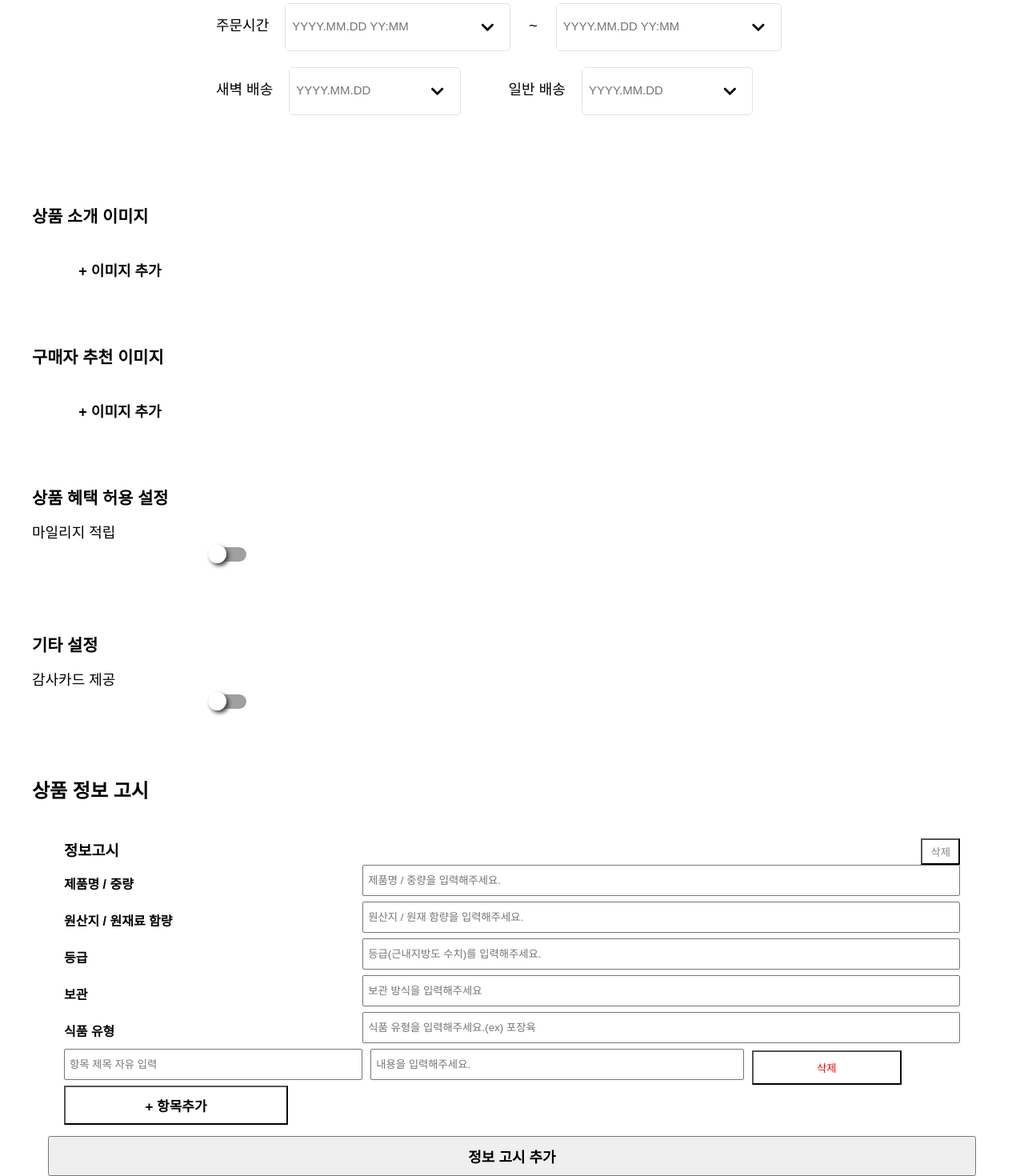
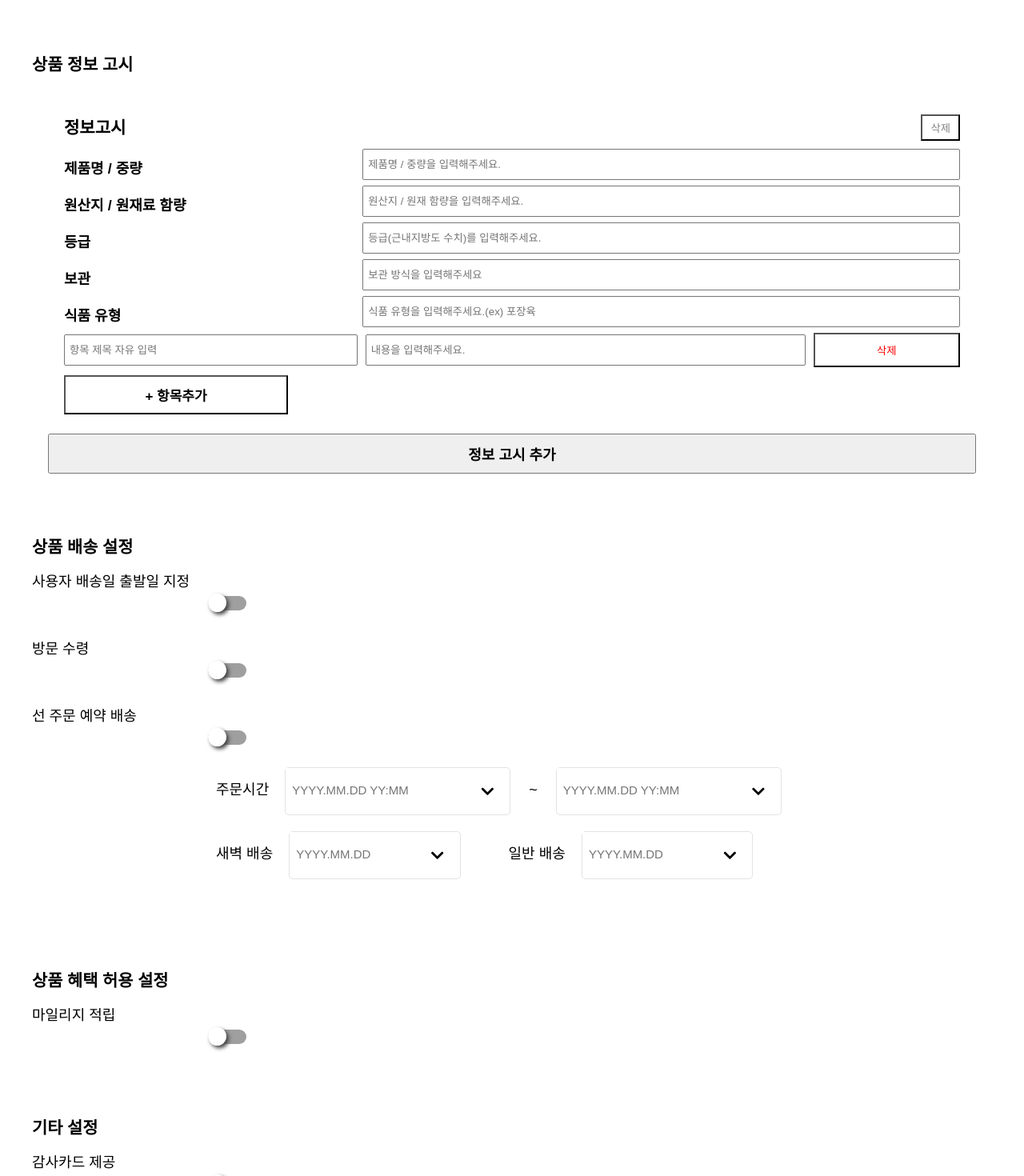
Before and after one commit to wantedPreOnboarding/19_02nd_slr_admin, a React (Create React App) app: page / in a window 1280 px wide. Shown: the part 1960-3430 px from the top of the page at 80% size. Built offline with nearby package versions, Linux system fonts and the light colour scheme.

Commit message:
Modify app.js 컴포넌트 순경 변경 css 통일

```diff
--- a/src/App.jsx
+++ b/src/App.jsx
@@ -10,7 +10,7 @@ import {
   ProductDelivery,
   MileageEtc,
 } from 'Components';
-import { classNames } from 'utils';
+
 import styles from './App.module.css';
 import ProductRegister from 'Components/ProductRegister/ProductRegister';
 
@@ -30,11 +30,10 @@ const App = () => {
       } else if (!temp[prefix][contents]) {
         temp[prefix][contents] = {};
       }
-
       temp[prefix][contents] = value;
     }
 
-    alert(JSON.stringify(temp));
+    alert('결과가 저장되었습니다. 콘솔을 확인해주세요!');
   };
 
   return (
@@ -56,13 +55,16 @@ const App = () => {
             <ProOptMain />
           </Grid>
           <Grid item>
-            <ProductDelivery />
-          </Grid>
-          <Grid item>
             <ProductIntroImg />
           </Grid>
           <Grid item>
             <BuyerRecommendImg />
+          </Grid>
+          <Grid item>
+            <ProductIntroNotice />
+          </Grid>
+          <Grid item>
+            <ProductDelivery />
           </Grid>
           <Grid item>
             <MileageEtc menuTitle="mileage" />
@@ -70,11 +72,7 @@ const App = () => {
           <Grid item>
             <MileageEtc menuTitle="etc" />
           </Grid>
-          <Grid item>
-            <ProductIntroNotice />
-          </Grid>
         </Grid>
-        <button>123</button>
       </form>
     </main>
   );
--- a/src/Components/ProductIntroNotice/NoticeItem/NoticeItem.jsx
+++ b/src/Components/ProductIntroNotice/NoticeItem/NoticeItem.jsx
@@ -3,35 +3,52 @@ import { Grid } from 'Components';
 import styles from './NoticeItem.module.css';
 
 const NoticeItem = ({ onDelete, id }) => {
-
   const [inputs, setInputs] = useState({
     title: '',
-    text: ''
+    text: '',
   });
 
-  const handleInput = (event) => {
+  const handleInput = event => {
     const { name, value } = event.target;
     const changeName = name.split('-')[1];
     if (value.length !== 0) {
       setInputs({
         ...inputs,
-        [changeName]: value
+        [changeName]: value,
       });
     }
-  }
+  };
   const handleDelete = () => {
-    onDelete && onDelete(id)
-  }
+    onDelete && onDelete(id);
+  };
   return (
     <>
       <Grid size={4} item className={styles.grids}>
-        <input type='text' className={styles.input} aria-label='product title' placeholder='항목 제목 자유 입력' onChange={handleInput} name='notice-title' value={inputs.title} />
+        <input
+          type="text"
+          className={styles.input}
+          aria-label="product title"
+          placeholder="항목 제목 자유 입력"
+          onChange={handleInput}
+          name="notice-title"
+          value={inputs.title}
+        />
       </Grid>
-      <Grid size={5} item className={styles.grids}>
-        <input type='text' className={styles.input} aria-label='product text' placeholder='내용을 입력해주세요.' onChange={handleInput} name='notice-text' value={inputs.text} />
+      <Grid size={6} item className={styles.grids}>
+        <input
+          type="text"
+          className={styles.input}
+          aria-label="product text"
+          placeholder="내용을 입력해주세요."
+          onChange={handleInput}
+          name="notice-text"
+          value={inputs.text}
+        />
       </Grid>
       <Grid size={2} className={styles.box} item>
-        <button className={styles.deleteRedBtn} onClick={handleDelete}>삭제</button>
+        <button className={styles.deleteRedBtn} onClick={handleDelete}>
+          삭제
+        </button>
       </Grid>
     </>
   );
--- a/src/Components/ProductIntroNotice/NoticeItem/NoticeItem.module.css
+++ b/src/Components/ProductIntroNotice/NoticeItem/NoticeItem.module.css
@@ -2,9 +2,8 @@
 
 .input {
   width: 100%;
-  margin-bottom: 7px;
   padding: 10px 5px;
-  border: 1px solid sirTableBorderColor;
+  border: 2px solid sirTableBorderColor;
   border-radius: sirBorderRadiusM;
   cursor: pointer;
 }
@@ -22,7 +21,7 @@
 .deleteRedBtn {
   width: 100%;
   padding: 10px 5px;
-  border: 1px solid sirTableBorderColor;
+  border: 2px solid sirTableBorderColor;
   border-radius: sirBorderRadiusM;
   background: transparent;
   color: red;
--- a/src/Components/ProductIntroNotice/ProductIntroNotice.jsx
+++ b/src/Components/ProductIntroNotice/ProductIntroNotice.jsx
@@ -2,6 +2,7 @@ import React, { useState } from 'react';
 import { Grid } from 'Components';
 import NoticeItem from './NoticeItem/NoticeItem';
 import styles from './ProductIntroNotice.module.css';
+import { TableHeader, TableRow, Table } from 'Components';
 
 const ProductIntroNotice = () => {
   const [noticeCount, setNoticeCount] = useState(0);
@@ -13,42 +14,45 @@ const ProductIntroNotice = () => {
     type: '',
   });
 
-  const [notices, setNotices] = useState([{
+  const [notices, setNotices] = useState([
+    {
       id: Math.random() * 100,
       title: '',
-    text: ''
-  }]);
+      text: '',
+    },
+  ]);
 
-
-  const handleInput = (event) => {
+  const handleInput = event => {
     const { name, value } = event.target;
     const changeName = name.split('-')[1];
     if (value.length !== 0) {
       setInputs({
         ...inputs,
-        [changeName]: value
+        [changeName]: value,
       });
     }
-  }
+  };
 
   const handlePlusCount = () => {
     setNoticeCount(noticeCount + 1);
-  }
+  };
 
   const handleAddItem = () => {
-    setNotices(data => data.concat({
+    setNotices(data =>
+      data.concat({
         id: Math.random() * 100,
         title: '',
-      text: ''
-    }))
+        text: '',
+      })
+    );
   };
 
-  const handleItemDelete = (id) => {
-    const list = [...notices]
+  const handleItemDelete = id => {
+    const list = [...notices];
     const index = notices.findIndex(item => item.id === id);
-    list.splice(index, 1)
-    setNotices(list)
-  }
+    list.splice(index, 1);
+    setNotices(list);
+  };
 
   const handleReset = () => {
     setInputs({
@@ -58,68 +62,115 @@ const ProductIntroNotice = () => {
       keep: '',
       type: '',
       title: '',
-      text: ''
-    })
-  }
-
+      text: '',
+    });
+  };
 
   return (
-    <Grid container className={styles.grid}>
-      <Grid size={12} className={styles.gridTitle}>
-        <h2> 상품 정보 고시</h2>
-      </Grid>
-      <Grid container className={styles.gridInnerColor} >
+    <Table>
+      <TableHeader> 상품 정보 고시</TableHeader>
+      <TableRow className={styles.center}>
+        <Grid container className={styles.gridInnerColor}>
           <Grid container className={styles.gridInner}>
             <Grid size={10} item>
               <h3>정보고시 {noticeCount >= 1 && noticeCount}</h3>
             </Grid>
             <Grid size={2} item>
               <Grid item className={styles.box}>
-              <button className={styles.deleteBtn} onClick={handleReset}>삭제</button>
+                <button className={styles.deleteBtn} onClick={handleReset}>
+                  삭제
+                </button>
               </Grid>
             </Grid>
             <Grid size={4} className={styles.inputTitle} item>
               <span> 제품명 / 중량</span>
             </Grid>
             <Grid size={8} className={styles.inputBox} item>
-            <input type='text' className={styles.input} aria-label='weight' placeholder='제품명 / 중량을 입력해주세요.' onChange={handleInput} name='notice-weight' value={inputs.weight} />
+              <input
+                type="text"
+                className={styles.input}
+                aria-label="weight"
+                placeholder="제품명 / 중량을 입력해주세요."
+                onChange={handleInput}
+                name="notice-weight"
+                value={inputs.weight}
+              />
             </Grid>
             <Grid size={4} className={styles.inputTitle} item>
               <span className={styles.inputTitle}>원산지 / 원재료 함량</span>
             </Grid>
             <Grid size={8} item>
-            <input type='text' className={styles.input} aria-label='origin' placeholder='원산지 / 원재 함량을 입력해주세요.' onChange={handleInput} name='notice-origin' value={inputs.origin} />
+              <input
+                type="text"
+                className={styles.input}
+                aria-label="origin"
+                placeholder="원산지 / 원재 함량을 입력해주세요."
+                onChange={handleInput}
+                name="notice-origin"
+                value={inputs.origin}
+              />
             </Grid>
             <Grid size={4} className={styles.inputTitle} item>
               <span className={styles.inputTitle}>등급</span>
             </Grid>
             <Grid size={8} item>
-            <input type='text' className={styles.input} aria-label='grade' placeholder='등급(근내지방도 수치)를 입력해주세요.' onChange={handleInput} name='notice-grade' value={inputs.grade} />
+              <input
+                type="text"
+                className={styles.input}
+                aria-label="grade"
+                placeholder="등급(근내지방도 수치)를 입력해주세요."
+                onChange={handleInput}
+                name="notice-grade"
+                value={inputs.grade}
+              />
             </Grid>
             <Grid size={4} className={styles.inputTitle} item>
               <span className={styles.inputTitle}>보관</span>
             </Grid>
             <Grid size={8} item>
-            <input type='text' className={styles.input} aria-label='keep' placeholder='보관 방식을 입력해주세요' onChange={handleInput} name='notice-keep' value={inputs.keep} />
+              <input
+                type="text"
+                className={styles.input}
+                aria-label="keep"
+                placeholder="보관 방식을 입력해주세요"
+                onChange={handleInput}
+                name="notice-keep"
+                value={inputs.keep}
+              />
             </Grid>
             <Grid size={4} item className={styles.inputTitle}>
               <span className={styles.inputTitle}>식품 유형</span>
             </Grid>
             <Grid size={8} item>
-            <input type='text' className={styles.input} aria-label='type' placeholder='식품 유형을 입력해주세요.(ex) 포장육' onChange={handleInput} name='notice-type' value={inputs.type} />
+              <input
+                type="text"
+                className={styles.input}
+                aria-label="type"
+                placeholder="식품 유형을 입력해주세요.(ex) 포장육"
+                onChange={handleInput}
+                name="notice-type"
+                value={inputs.type}
+              />
             </Grid>
-          {notices.map((item, index) =>
+            <Grid size={12} className={styles.addBtnWrap}>
+              {notices.map((item, index) => (
                 <NoticeItem key={index} id={item.id} onDelete={handleItemDelete} />
-          )}
+              ))}
+            </Grid>
             <Grid size={3} className={styles.box} item>
-            <button className={styles.plusBtn} onClick={handleAddItem}>+ 항목추가</button>
+              <button className={styles.plusBtn} onClick={handleAddItem}>
+                + 항목추가
+              </button>
             </Grid>
           </Grid>
           <Grid size={12}>
-          <button type='button' className={styles.addBtn} onClick={handlePlusCount}> 정보 고시 추가</button>
-        </Grid >
+            <button type="button" className={styles.addBtn} onClick={handlePlusCount}>
+              정보 고시 추가
+            </button>
           </Grid>
-    </Grid >
+        </Grid>
+      </TableRow>
+    </Table>
   );
 };
 
--- a/src/Components/ProductIntroNotice/ProductIntroNotice.module.css
+++ b/src/Components/ProductIntroNotice/ProductIntroNotice.module.css
@@ -24,11 +24,12 @@
   display: flex;
   justify-content: flex-end;
   align-items: center;
+  margin-bottom: 10px;
 }
 
 .deleteBtn {
   padding: 5px 10px;
-  border: 1px solid sirTableBorderColor;
+  border: 2px solid sirTableBorderColor;
   border-radius: sirBorderRadiusM;
   color: #838383;
   background: none;
@@ -41,7 +42,7 @@
   width: 100%;
   margin-bottom: 7px;
   padding: 10px 5px;
-  border: 1px solid sirTableBorderColor;
+  border: 2px solid sirTableBorderColor;
   border-radius: sirBorderRadiusM;
   cursor: pointer;
 }
@@ -70,7 +71,7 @@
 .plusBtn {
   width: 100%;
   padding: 10px 0;
-  border: 1px solid sirTableBorderColor;
+  border: 2px solid sirTableBorderColor;
   border-radius: sirBorderRadiusM;
   outline: 0;
   background: transparent;
@@ -78,4 +79,11 @@
   font-weight: 700;
   color: sirDPurple;
   cursor: pointer;
+  margin-top: 10px;
 }
+
+.addBtnWrap {
+  display: flex;
+  justify-content: space-between;
+  align-items: center;
+}
--- a/src/Components/ProductRegister/ProductRegister.jsx
+++ b/src/Components/ProductRegister/ProductRegister.jsx
@@ -60,7 +60,9 @@ const ProductRegister = () => {
         <div className={styles.headInner}></div>
         <div className={styles.headInner}>
           <span className={styles.saveProduct}>상품 등록</span>
-          <button className={styles.saveBtn}>저장하기</button>
+          <button className={styles.saveBtn} type="submit">
+            저장하기
+          </button>
         </div>
       </div>
     </div>
```
Also changed, not shown: src/Components/BasicInfo/BasicInfo.jsx (renamed from src/Components/BasicInfo/BasicInfo.js). Lines whose indentation alone changed are shown as unchanged.
